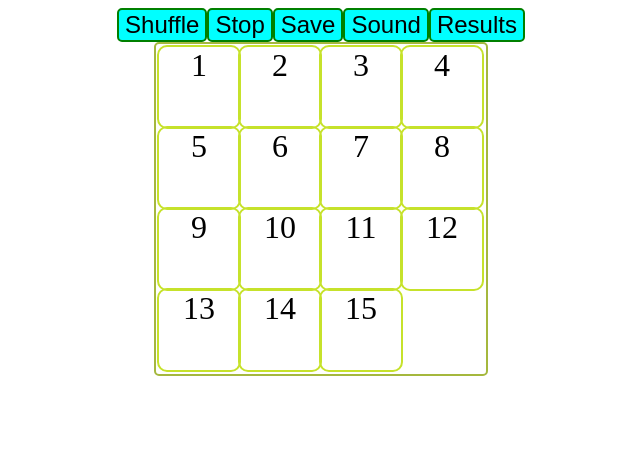
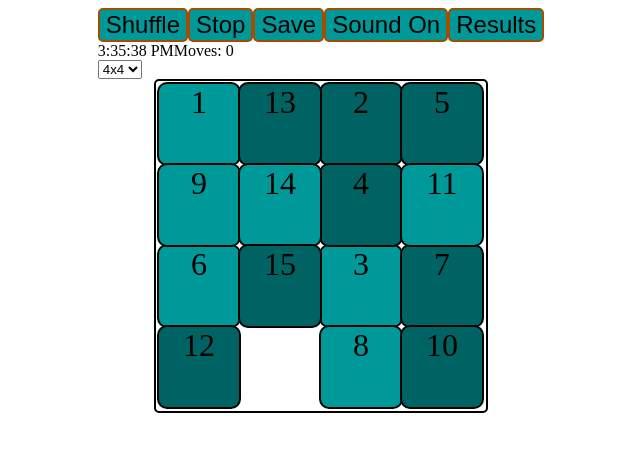
Before and after one commit to existanz/RSS_FE_JS_projects, a plain HTML site: page gem-puzzle/index.html in a window 1280 px wide. Shown: the whole page, without its empty margins (319-959 px from the left). Drawn offline with Linux system fonts and the light colour scheme.

Commit message:
feat: added move number, sound on/off 	modified:   gem-puzzle/index.css 	modified:   gem-puzzle/index.js

```diff
--- a/gem-puzzle/index.css
+++ b/gem-puzzle/index.css
@@ -5,15 +5,15 @@
 	align-items: center;
 }
 button {
-	border: green solid 2px;
+	border: #A64B00 solid 2px;
 	border-radius: 5px;
-	background-color: aqua;
+	background-color: #009999;
 	font-size: 1.5em;
 }
 .puzzle {
 	position: relative;
 	border-radius: 5px;
-    border: rgb(165, 184, 62) solid 2px;
+    border: solid 2px;
 }
 .cell {
 	position: absolute;
@@ -24,8 +24,13 @@ button {
 }
 .number {
 	border-radius: 10px;
-
-    border: rgb(198, 226, 43) solid 2px;
+    border: solid 2px;
 	text-align: center;
 	font-size: 32px;
 }
+.dark {
+	background-color: #006363;
+}
+.light {
+	background-color: #009999;
+}
--- a/gem-puzzle/index.js
+++ b/gem-puzzle/index.js
@@ -3,11 +3,14 @@ const loadOptions = () => {
              sound: true}
 }
 
-const field = document.querySelector('.field'),
-    nFrames = loadOptions().nFrames,
+const field = document.querySelector('.field');
+let nFrames = loadOptions().nFrames,
     sound = loadOptions().sound
 
-let gameRun = true;
+
+let gameRun = true,
+    nMoves = 0;
+    tTime = '00.00';
 
 //load sound
 const sfxClick = new Audio('assets/sounds/click.mp3'),
@@ -16,25 +19,68 @@ const sfxClick = new Audio('assets/sounds/click.mp3'),
 
 //add comand panel
 const comPanel = document.createElement('div');
-comPanel.classList.add('.command-panel');
+comPanel.classList.add('command-panel');
 field.appendChild(comPanel);
+const comPanelBtn = document.createElement('div');
+comPanelBtn.classList.add('command-panel-buttons');
+comPanel.appendChild(comPanelBtn);
+
+//buttons
 const bShuffle = document.createElement('button');
 bShuffle.innerHTML = 'Shuffle';
-comPanel.appendChild(bShuffle);
+comPanelBtn.appendChild(bShuffle);
 const bStop = document.createElement('button');
 bStop.innerHTML = 'Stop'
-comPanel.appendChild(bStop);
+comPanelBtn.appendChild(bStop);
 const bSave = document.createElement('button');
 bSave.innerHTML = 'Save'
-comPanel.appendChild(bSave);
+comPanelBtn.appendChild(bSave);
 const bSound = document.createElement('button');
-bSound.innerHTML = 'Sound'
-comPanel.appendChild(bSound);
+bSound.innerHTML = 'Sound On'
+comPanelBtn.appendChild(bSound);
 const bResults = document.createElement('button');
 bResults.innerHTML = 'Results'
-comPanel.appendChild(bResults);
+comPanelBtn.appendChild(bResults);
 
+
+//second panel
+const comPanelDock = document.createElement('div');
+comPanelDock.classList.add('command-panel-dock');
+comPanel.appendChild(comPanelDock);
+
+const lTime = document.createElement('label');
+lTime.classList.add('lTime');
+lTime.innerHTML = ('--:--')
+comPanelDock.appendChild(lTime);
+const lMoves = document.createElement('label');
+lMoves.classList.add('lMoves');
+lMoves.innerHTML = ('00')
+comPanelDock.appendChild(lMoves);
+const selFrames = document.createElement('select');
+    selFrames.options.add(new Option('3x3'));
+    selFrames.options.add(new Option('4x4','', true, true));
+    selFrames.options.add(new Option('5x5'));
+    selFrames.options.add(new Option('6x6'));
+    selFrames.options.add(new Option('7x7'));
+    selFrames.options.add(new Option('8x8'));
+comPanel.appendChild(selFrames);
+
+selFrames.addEventListener('change', (el) => {
+    console.log(el.target.options.selectedIndex);
+    nFrames = 3+el.target.options.selectedIndex;
+    initgame();
+    shuffle();
+})
 bShuffle.addEventListener('click', shuffle);
+bSound.addEventListener('click', () => {
+    if (sound) {
+        sound = false;
+        bSound.innerHTML = 'Sound Off';
+    } else {
+        sound = true;
+        bSound.innerHTML = 'Sound On';
+    }
+})
 
 //init puzzle dock
 const puzzle = document.createElement('div');
@@ -66,13 +112,25 @@ const initgame = () => {
 }
 
 initgame();
-//shuffle();
+shuffle();
 puzzle.addEventListener('click', (e) => {
     if(gameRun){
         shiftCell(e.target);
     }
 });
-
+const setNumberMoves = () => {
+    lMoves.innerHTML = `Moves: ${nMoves}`;
+}
+const setTime = () => {
+    lTime.innerHTML = tTime;
+}
+const showTime = () => {
+    const date = new Date();
+    const currentTime = date.toLocaleTimeString();
+    lTime.innerHTML = currentTime;
+    setTimeout(showTime, 1000);
+  };
+showTime();
 function shiftCell(cell){
         const emptyCell = getEmptyAdjacentCell(cell);
         if(emptyCell){
@@ -89,6 +147,8 @@ function shiftCell(cell){
             if (sound) {
                 sfxClick.play();
             }
+            nMoves++;
+            setNumberMoves();
         } else if (sound) sfxLowClick.play();
 }
 function getEmptyAdjacentCell(cell){
@@ -140,7 +200,7 @@ function checkWin() {
         }
     })
     if (ordered) {
-        if (confirm('CHooray! You solved the puzzle in ##:## and N moves!')) {
+        if (confirm(`CHooray! You solved the puzzle in ##:## and ${nMoves} moves!`)) {
             initgame();
             shuffle();
         }
@@ -155,7 +215,7 @@ function shuffle() {
         i = 1;
 
     const interval = setInterval(function(){
-        if(i <= 100){
+        if(i <= 50*nFrames){
             let adjacent = getMoveCells(getEmptyCell());
             if(previousCell){
                 for(let j = adjacent.length-1; j >= 0; j--){
@@ -169,8 +229,10 @@ function shuffle() {
             i++;
         } else {
             clearInterval(interval);
+            nMoves=0;
+            setNumberMoves();
         }
-    }, 15);
+    }, 5);
 
 }
 
```
